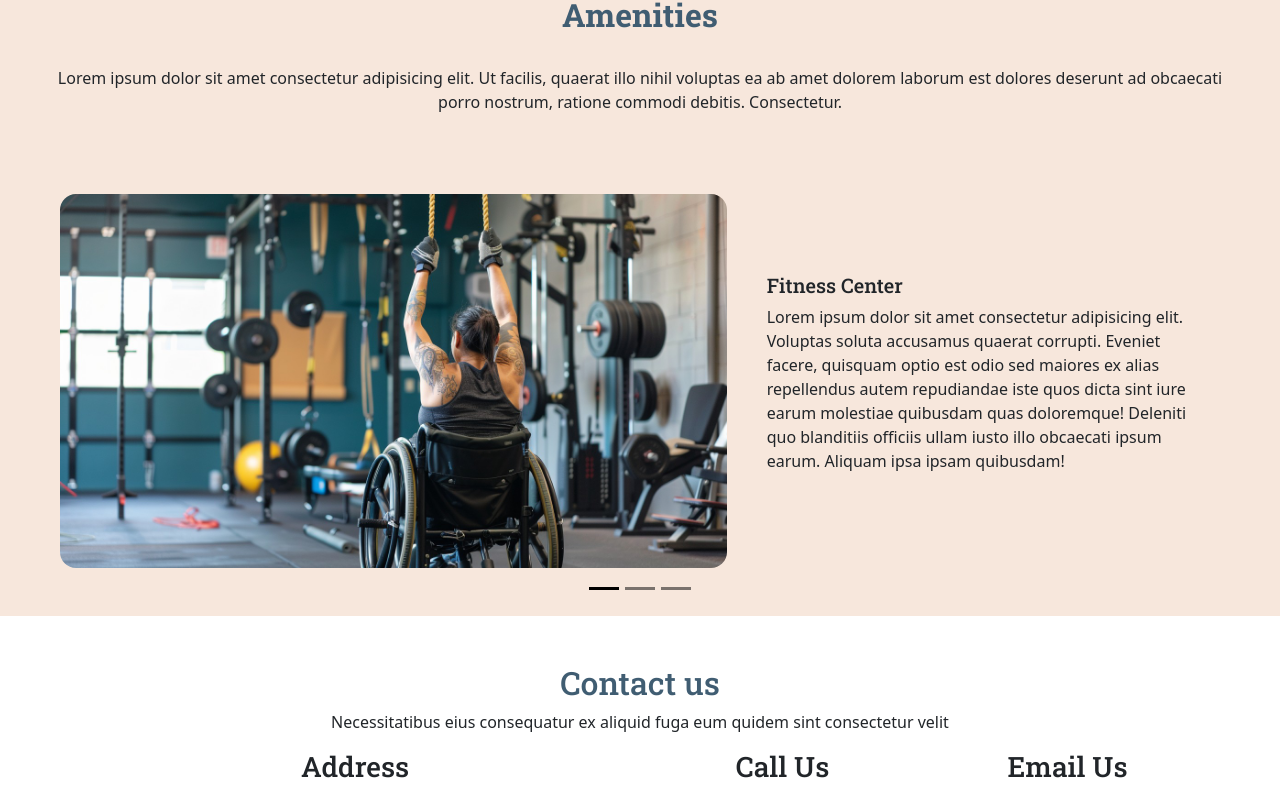
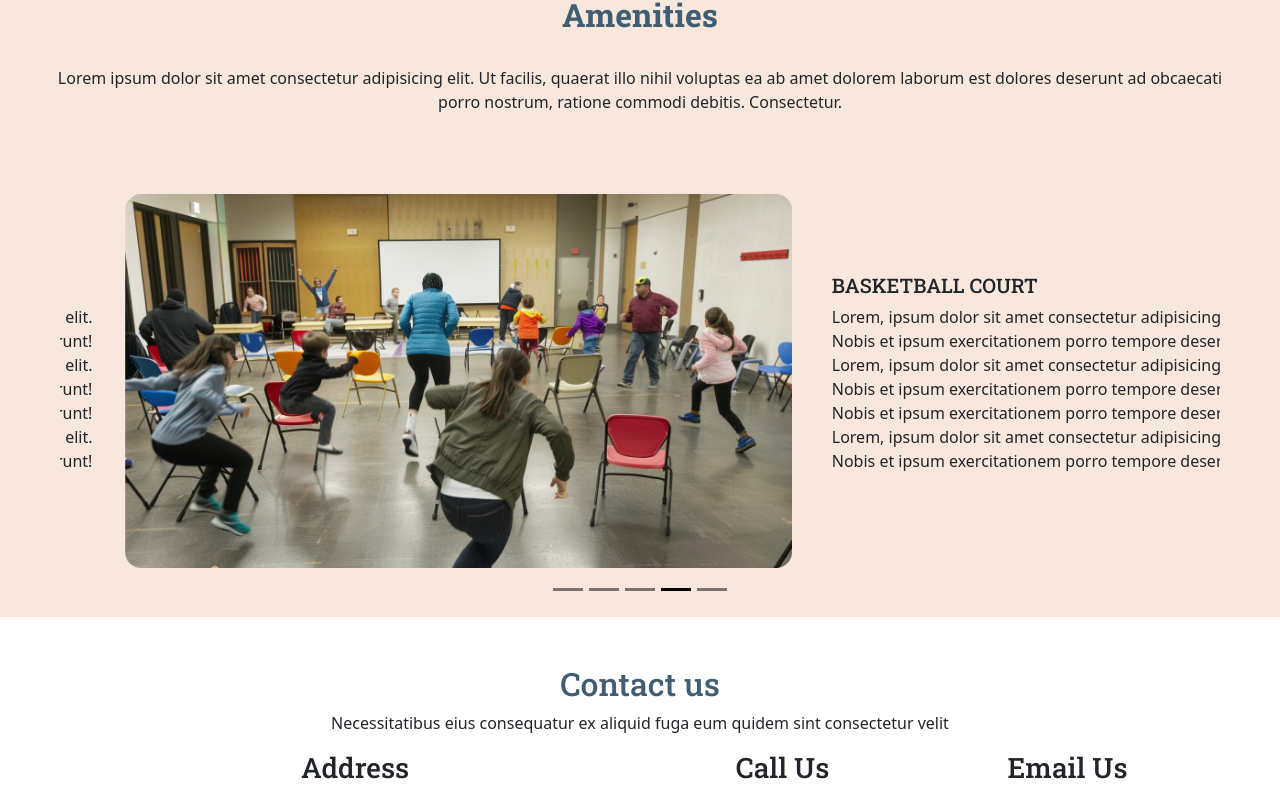
Before and after one commit to KanithiSubramanyam/Community-Apartments, an Angular app: page / in a window 1280 px wide. Shown: the part 2574-3370 px from the top of the page. Built offline with nearby package versions, Linux system fonts and the light colour scheme.

Commit message:
dynamically aminites added

```diff
--- a/src/app/Services/amenities.service.ts
+++ b/src/app/Services/amenities.service.ts
@@ -4,38 +4,67 @@ import { Amenities } from "../Models/amenities";
 @Injectable({
     providedIn: 'root'
 })
-export class AmenitiesService{
+export class AmenitiesService {
     amenities: Amenities[] = [
         {
             id: 1,
             title: 'Fitness Center',
-            description : 'Lorem, ipsum dolor sit amet consectetur adipisicing elit. Nobis et ipsum exercitationem porro tempore deserunt!',
-            images: ['assets/images/amenities/breakfast.png'],
+            description: `Lorem, ipsum dolor sit amet consectetur adipisicing elit.
+             Nobis et ipsum exercitationem porro tempore deserunt! Lorem, ipsum dolor
+              sit amet consectetur adipisicing elit. Nobis et ipsum exercitationem
+              porro tempore deserunt! Nobis et ipsum exercitationem porro tempore deserunt! Lorem, ipsum dolor
+              sit amet consectetur adipisicing elit. Nobis et ipsum exercitationem
+              porro tempore deserunt!`,
+            images: ['assets/gym-1.jpg'],
         },
         {
             id: 2,
             title: 'Indoor Games',
-            description : 'Lorem, ipsum dolor sit amet consectetur adipisicing elit. Nobis et ipsum exercitationem porro tempore deserunt!',
-            images: ['assets/images/amenities/breakfast.png'],
+            description: `Lorem, ipsum dolor sit amet consectetur adipisicing elit.
+             Nobis et ipsum exercitationem porro tempore deserunt! Lorem, ipsum dolor
+             sit amet consectetur adipisicing elit. Nobis et ipsum exercitationem
+             porro tempore deserunt! Nobis et ipsum exercitationem porro tempore deserunt! Lorem, ipsum dolor
+              sit amet consectetur adipisicing elit. Nobis et ipsum exercitationem
+              porro tempore deserunt!`,
+            images: ['assets/yoga-1.jpg'],
         },
         {
             id: 3,
             title: 'Lounge And Cafe',
-            description : 'Lorem, ipsum dolor sit amet consectetur adipisicing elit. Nobis et ipsum exercitationem porro tempore deserunt!',
-            images: ['assets/images/amenities/breakfast.png'],
+            description: `Lorem, ipsum dolor sit amet consectetur adipisicing elit.
+            Nobis et ipsum exercitationem porro tempore deserunt! Lorem, ipsum dolor
+             sit amet consectetur adipisicing elit. Nobis et ipsum exercitationem
+             porro tempore deserunt! Nobis et ipsum exercitationem porro tempore deserunt! Lorem, ipsum dolor
+              sit amet consectetur adipisicing elit. Nobis et ipsum exercitationem
+              porro tempore deserunt!`,
+            images: ['assets/kitchens.jpg'],
         },
         {
             id: 4,
             title: 'Basketball Court',
-            description : 'Lorem, ipsum dolor sit amet consectetur adipisicing elit. Nobis et ipsum exercitationem porro tempore deserunt!',
-            images: ['assets/images/amenities/breakfast.png'],
+            description: `Lorem, ipsum dolor sit amet consectetur adipisicing elit.
+             Nobis et ipsum exercitationem porro tempore deserunt! Lorem,
+              ipsum dolor sit amet consectetur adipisicing elit. Nobis et
+              ipsum exercitationem porro tempore deserunt! Nobis et ipsum exercitationem porro tempore deserunt! Lorem, ipsum dolor
+              sit amet consectetur adipisicing elit. Nobis et ipsum exercitationem
+              porro tempore deserunt!`,
+            images: ['assets/yoga-2.jpg'],
         },
         {
             id: 5,
             title: 'Swimming Pool',
-            description : 'Lorem, ipsum dolor sit amet consectetur adipisicing elit. Nobis et ipsum exercitationem porro tempore deserunt!',
-            images: ['assets/images/amenities/breakfast.png'],
+            description: `Lorem, ipsum dolor sit amet consectetur
+             elit. Nobis et ipsum exercitationem porro tempore deserunt!
+             Lorem, ipsum dolor sit amet consectetur adipisicing elit.
+             Nobis et ipsum exercitationem porro tempore deserunt! Nobis et ipsum exercitationem porro tempore deserunt! Lorem, ipsum dolor
+              sit amet consectetur adipisicing elit. Nobis et ipsum exercitationem
+              porro tempore deserunt!`,
+            images: ['assets/swimming-2.jpg'],
         },
 
     ];
+
+    getAllAmenities() {
+        return this.amenities;
+    }
 }
--- a/src/app/home/home.component.html
+++ b/src/app/home/home.component.html
@@ -40,14 +40,14 @@
         Consectetur.
       </p>
     </div>
-    <div class="row">
-      <div class="col-lg-4 " *ngFor="let apartment of apartments">
-        <div class="card" style="--bs-card-border-width: none">
+    <div class="row mx-lg-0 mx-md-5">
+      <div class="col-lg-4 col-md-6" *ngFor="let apartment of apartments">
+        <div class="card mt-4 mt-lg-0" style="--bs-card-border-width: none">
           <img [src]="apartment.imageUrl?apartment.imageUrl:noImage"
           class="card-img-top rounded object-fit-cover w-100" alt="Apartment Image" style="height: 200px;" />
-          <div class="card-body m-0 p-0 bg-secondary-color">
-            <h5 class="card-title pt-4 fw-bold">{{  apartment.name | uppercase }}</h5>
-            <hr class="fw-bold" />
+          <div class="card-body m-0 p-0 bg-secondary-color ">
+            <h5 class="card-title pt-4 fw-bold text-center text-lg-start">{{  apartment.name | uppercase }}</h5>
+            <hr class="fw-bolder" />
             <ul
               class="list-group fw-semibold text-secondary"
               style="list-style: none"
@@ -66,12 +66,12 @@
 <!-- apartments end -->
 
 <!-- our services  -->
-<section class="services container-fluid px-md-5 my-md-5">
+<section class="services container-fluid px-md-5 my-5 ">
   <div class="text-center my-md-3 pb-md-5 pt-lg-4">
     <h2 class="text-center fs-2 fw-bold my-md-3">Why Choose Us</h2>
   </div>
   <div class="mx-lg-5 text-center">
-    <div class="row services-row">
+    <div class="row services-row ">
       <div
         class="col-lg-4 col-md-6 text-center"
         *ngFor="let service of services"
@@ -81,7 +81,7 @@
           [ngClass]="service.icon"
         ></i>
         <h5 class="fw-bold mt-4">{{ service.name }}</h5>
-        <p>
+        <p >
           {{ service.description }}
         </p>
       </div>
@@ -92,7 +92,7 @@
 
 <!-- Amenities  -->
 <section class="amenities container-fluid bg-secondary-color">
-  <div class="py-md-5">
+  <div class="py-md-5 py-3">
     <h2 class="text-center fs-2 fw-bold my-md-3">Amenities</h2>
     <p class="text-center m-md-3 my-md-3 p-lg-3 px-md-5">
       Lorem ipsum dolor sit amet consectetur adipisicing elit. Ut facilis,
@@ -100,7 +100,7 @@
       deserunt ad obcaecati porro nostrum, ratione commodi debitis. Consectetur.
     </p>
   </div>
-  <div class="mx-md-5">
+  <div class="mx-md-5 mx-2">
     <div
       id="carouselExampleDark"
       class="carousel carousel-dark slide"
@@ -108,84 +108,26 @@
     >
       <div class="carousel-indicators">
         <button
-          type="button"
-          data-bs-target="#carouselExampleDark"
-          data-bs-slide-to="0"
-          class="active"
-          aria-current="true"
-          aria-label="Slide 1"
-        ></button>
-        <button
-          type="button"
-          data-bs-target="#carouselExampleDark"
-          data-bs-slide-to="1"
-          aria-label="Slide 2"
-        ></button>
-        <button
-          type="button"
-          data-bs-target="#carouselExampleDark"
-          data-bs-slide-to="2"
-          aria-label="Slide 3"
-        ></button>
+        *ngFor="let amenity of amenities; let i = index"
+        type="button"
+        [attr.data-bs-target]="'#carouselExampleDark'"
+        [attr.data-bs-slide-to]="i"
+        [ngClass]="{'active': i === 0}"
+        [attr.aria-current]="i === 0 ? 'true' : null"
+        [attr.aria-label]="'Slide ' + (i + 1)"
+      ></button>
       </div>
       <div class="carousel-inner pb-md-5">
-        <div class="carousel-item active" data-bs-interval="10000">
+        <div class="carousel-item" [attr.data-bs-interval]="aminite.id + '000'" *ngFor="let aminite of amenities; let i = index" [ngClass]="{'active' : i == 0}">
           <div class="row">
             <div class="col-md-7">
-              <img [src]="gym" class="d-block w-100 rounded-4" alt="..." />
+              <img [src]="aminite.images[0]" class="d-block w-100 rounded-4" alt="..." />
             </div>
-            <div class="col-md-5 d-flex flex-column justify-content-center">
+            <div class="col-md-5 d-flex flex-column justify-content-center py-3 py-md-0">
               <div class="px-lg-3">
-                <h5 class="">Fitness Center</h5>
+                <h5 class="">{{ aminite.title | uppercase }}</h5>
                 <p class="">
-                  Lorem ipsum dolor sit amet consectetur adipisicing elit.
-                  Voluptas soluta accusamus quaerat corrupti. Eveniet facere,
-                  quisquam optio est odio sed maiores ex alias repellendus autem
-                  repudiandae iste quos dicta sint iure earum molestiae
-                  quibusdam quas doloremque! Deleniti quo blanditiis officiis
-                  ullam iusto illo obcaecati ipsum earum. Aliquam ipsa ipsam
-                  quibusdam!
-                </p>
-              </div>
-            </div>
-          </div>
-        </div>
-        <div class="carousel-item" data-bs-interval="2000">
-          <div class="row">
-            <div class="col-md-7">
-              <img [src]="pool" class="d-block w-100 rounded-4" alt="..." />
-            </div>
-            <div class="col-md-5 d-flex align-items-center">
-              <div>
-                <h5 class="">Water Club</h5>
-                <p class="">
-                  Lorem ipsum dolor sit, amet consectetur adipisicing elit.
-                  Illum deserunt minima nulla alias blanditiis consequatur,
-                  mollitia nesciunt illo aperiam accusamus culpa reiciendis
-                  sequi ea eligendi, debitis, enim vero reprehenderit dicta.
-                  Sint sequi, illum vitae in voluptatem ex placeat
-                  necessitatibus incidunt rerum dicta dolores amet, quasi quas?
-                  Non harum similique quasi?
-                </p>
-              </div>
-            </div>
-          </div>
-        </div>
-        <div class="carousel-item" data-bs-interval="3000">
-          <div class="row">
-            <div class="col-md-7">
-              <img [src]="yoga" class="d-block w-100 rounded-4" alt="..." />
-            </div>
-            <div class="col-md-5 d-flex align-items-center">
-              <div>
-                <h5 class="">Entertainment Floor</h5>
-                <p class="">
-                  Lorem ipsum dolor sit amet consectetur adipisicing elit.
-                  Voluptate quibusdam molestiae rem, iure repudiandae, soluta
-                  iste quam eaque et enim culpa nam fugit assumenda quas facere
-                  aspernatur provident possimus officiis? Id doloribus maxime,
-                  similique eveniet illum sunt non ab alias voluptatibus est
-                  aliquam mollitia odit magni eum quibusdam deserunt? Aut!
+                  {{ aminite.description }}
                 </p>
               </div>
             </div>
--- a/src/app/home/home.component.ts
+++ b/src/app/home/home.component.ts
@@ -6,6 +6,8 @@ import { AboutUsMainComponent } from '../about/about-us-main/about-us-main.compo
 import { Apartment } from '../Models/apartment';
 import { ApartmentService } from '../Services/aparment.service';
 import { map } from 'rxjs';
+import {AmenitiesService} from '../Services/amenities.service';
+import { Amenities } from '../Models/amenities';
 @Component({
   selector: 'home',
   standalone: true,
@@ -27,16 +29,14 @@ export class HomeComponent implements OnInit{
   noImage = "assets/no-image.jpg";
   services : Services[] ;
   apartments : Apartment[] ;
-
+  amenities : Amenities[];
   servicesService : ServicesService = inject(ServicesService);
   apartmentService : ApartmentService = inject(ApartmentService);
+  aminitieService : AmenitiesService = inject(AmenitiesService);
 
   ngOnInit() {
     this.services = this.servicesService.getServices();
     this.apartments = this.apartmentService.getAllApartments().slice(0, 3);
-
+    this.amenities = this.aminitieService.getAllAmenities();
   }
-
-
-
 }
```
